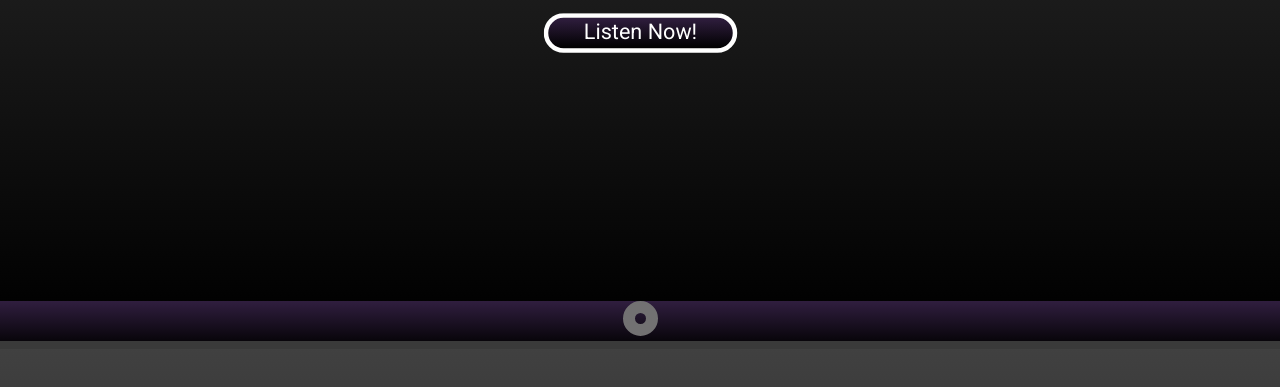
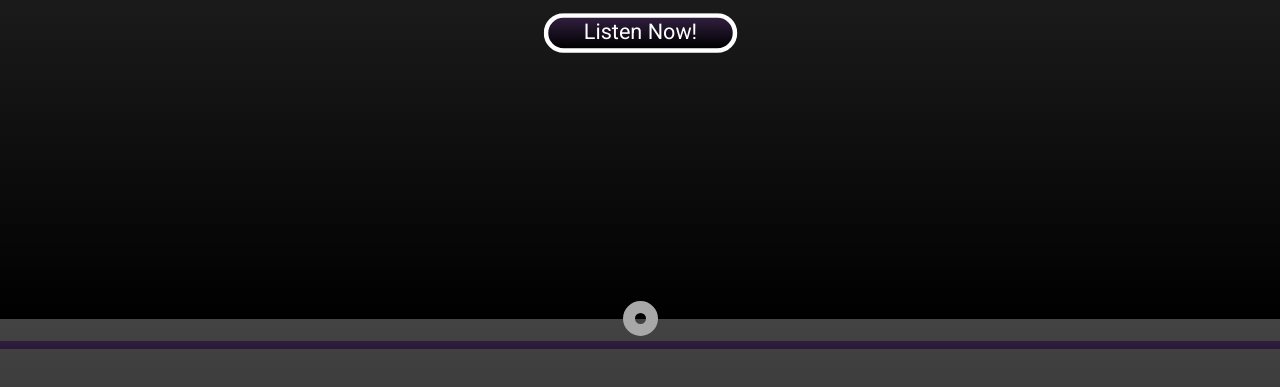
Before and after one commit to Yemobi/ony_project, a plain HTML site: page index.html in a window 1280 px wide. Shown: the part 481-868 px from the top of the page. Drawn offline with Linux system fonts and the light colour scheme.

Commit message:
Changed CSS style of footer

```diff
--- a/css/style.css
+++ b/css/style.css
@@ -438,7 +438,7 @@ iframe {
 .footer #button{
   width:35px;
   height:35px;
-  border: #727172 12px solid;
+  border: #a8a8a8 12px solid;
   border-radius:35px;
   margin:0 auto;
   position:relative;
@@ -451,7 +451,7 @@ iframe {
 .footer #button:hover{
   width:35px;
   height:35px;
-  border: #3A3A3A 12px solid;
+  border: #a8a8a8 12px solid;
   -webkit-transition: all 1s ease;
     -moz-transition: all 1s ease;
     -o-transition: all 1s ease;
@@ -465,8 +465,7 @@ iframe {
   position:fixed;
     width: 100%;
     height: 2em;
-    background: -webkit-linear-gradient(to top, #000000, #301E3F);  /* Chrome 10-25, Safari 5.1-6 */
-    background: linear-gradient(to top, #000000, #301E3F); /* W3C, IE 10+/ Edge, Firefox 16+, Chrome 26+, Opera 12+, Safari 7+ */
+
     overflow:hidden;
     margin:0 auto;
   -webkit-transition: all 1s ease;
@@ -491,7 +490,8 @@ height:100%;
   position:relative;
   top:0;
   left:0;
-  background: #3A3A3A;
+  background: -webkit-linear-gradient(to top, #000000, #301E3F);  /* Chrome 10-25, Safari 5.1-6 */
+  background: linear-gradient(to top, #000000, #301E3F); /* W3C, IE 10+/ Edge, Firefox 16+, Chrome 26+, Opera 12+, Safari 7+ */
 }
 .footer #cont{
   position:relative;
```
